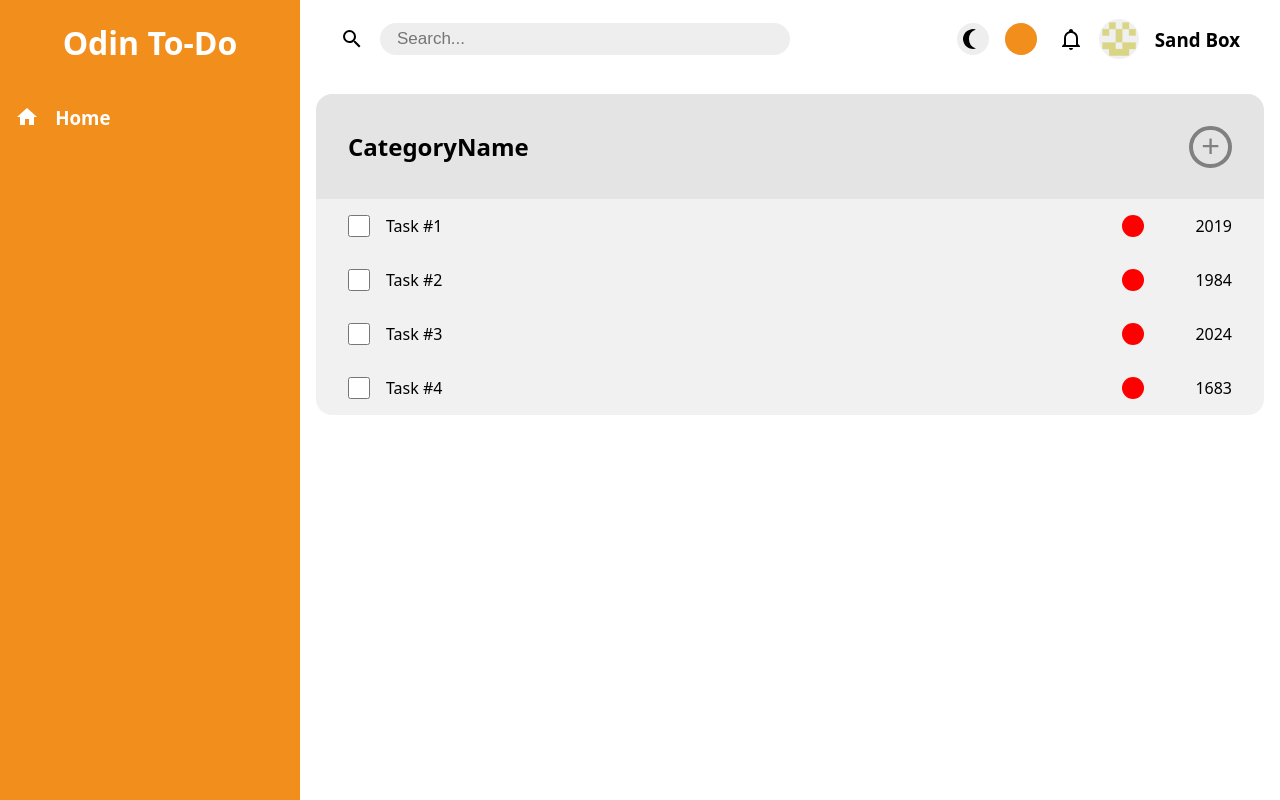
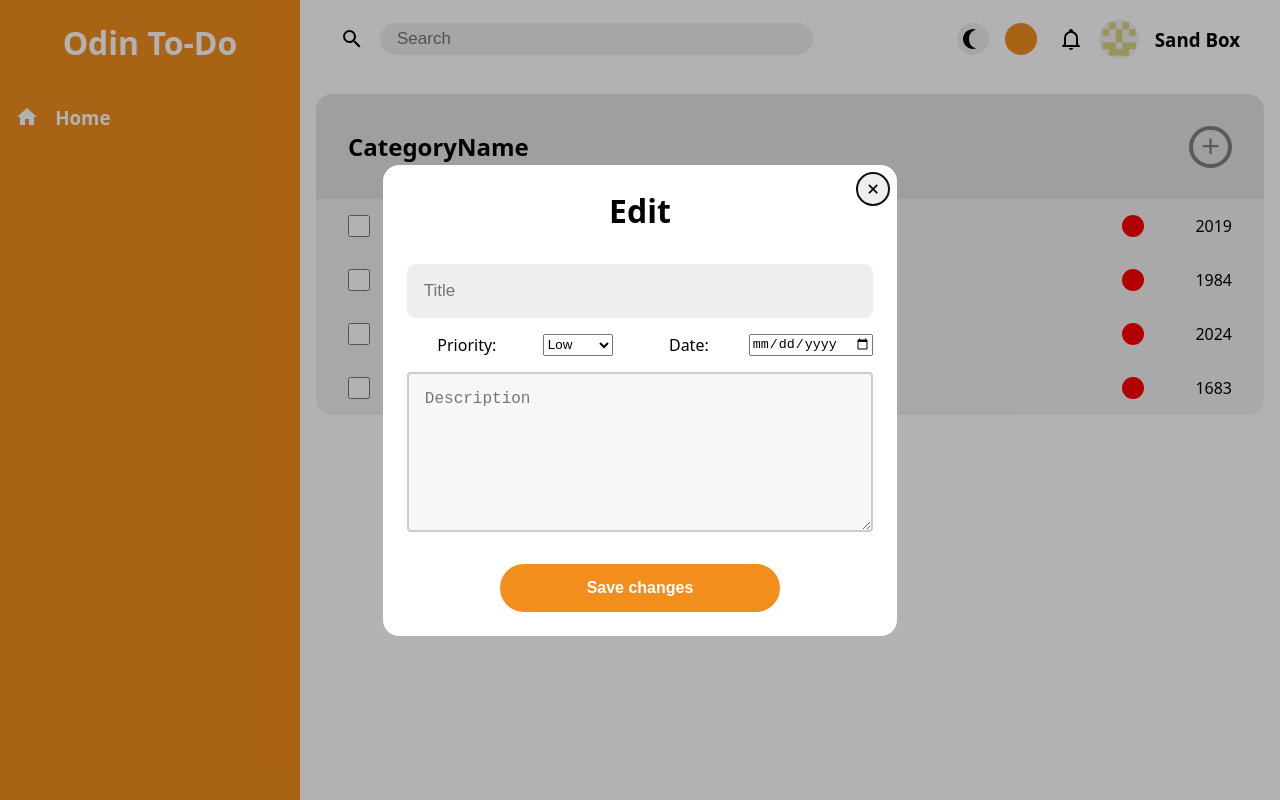
Before and after one commit to sandboks/Odin-ToDo, a website built with webpack: page src/template.html in a window 1280 px wide. Built offline with nearby package versions, Linux system fonts and the light colour scheme.

Commit message:
dialog window in progress

```diff
--- a/src/backEnd.js
+++ b/src/backEnd.js
@@ -92,7 +92,7 @@ export const BackEnd = (function () {
         }
 
         if (isDragging) {
-            clickableItem.style.transform = `translate(${pointerOffsetX}px, ${pointerOffsetY}px) rotate(2deg)`
+            clickableItem.style.transform = `translate(${pointerOffsetX}px, ${pointerOffsetY}px)` //  rotate(2deg)
             UpdateIdleItemsStateAndPosition();
         }
     }
--- /dev/null
+++ b/src/dialog.css
@@ -0,0 +1,134 @@
+/* MODAL DIALOG */
+
+dialog {
+    border: none !important;
+    border-radius: 1em;
+    padding: 1.5em;
+}
+
+dialog {
+    border: none !important;
+    border-radius: 1em;
+    padding: 1.5em;
+    overflow: visible;
+}
+
+dialog:-internal-dialog-in-top-layer::backdrop {
+    position: fixed;
+    inset: 0px;
+    background: rgba(0, 0, 0, 0.3);
+}
+
+.formInputSection {
+    gap: 1em;
+    display: flex;
+    flex-direction: column;;
+}
+
+label {
+    min-width: 120px;
+    width: 100%;
+    display: flex;
+    align-items: center;
+    justify-content: center;
+}
+
+form div {
+    display: flex;
+    flex-basis: 100%;
+}
+
+.SideBySide {
+    gap: 1em;
+}
+
+input[type="text" i], input[type="number" i] { /*[type=text]*/
+    float: right;
+    padding: 1em;
+    border: none;
+    font-size: 17px;
+
+    border-radius: calc(var(--border-radius)/2);
+    background-color: var(--main-color-light);
+    padding-left: 1em;
+
+    width: 100%;
+}
+
+#dialogHeaderText {
+    text-align: center;
+    margin: 0;
+}
+
+.addNewBookDialogDiv {
+    display: flex;
+    flex-direction: column;
+    align-items: center;
+    gap: 2em;
+}
+
+.addNewBookDialogDiv button {
+    width: 60%;
+    padding-top: 1em;
+}
+
+.buttonImage {
+    width: 24px;
+    height: 24px;
+    cursor: pointer;
+}
+
+.closeButtonDiv {
+    position: absolute;
+    top: 0.5em;
+    right: 0.5em;
+    aspect-ratio: 1 / 1;
+    width: 2em;
+    /* height: 2em; */
+}
+
+.closeButtonDiv button {
+        /* position: absolute; */
+    /* top: 0.5em; */
+    /* right: 0.5em; */
+    width: 100%;
+    height: 100%;
+    border-radius: 50%;
+    border-width: 0;
+    font-size: x-large;
+    transform: rotate(45deg);
+    text-align: center;
+    /* padding: 2.5em; */
+    padding: 0;
+    /* aspect-ratio: 1 / 1; */
+    /* width: 2em;*/
+
+    cursor: pointer;
+}
+
+dialog textarea {
+    width: 100%;
+    height: 10em;
+    padding: 1em;
+    box-sizing: border-box;
+    border: 2px solid #ccc;
+    border-radius: 4px;
+    background-color: #f8f8f8;
+    font-size: 16px;
+}
+
+#dialogSaveButton {
+    padding: 12px 24px;
+    border-radius: 1.5em;
+    border: 0px;
+    text-decoration: none;
+    color: white;
+    background-color: var(--main-color);
+    text-align: center;
+    font-size: 16px;
+    font-weight: bold;
+    width: 60%;
+    height: 3em;
+    transition: var(--transition-time);
+    cursor: pointer;
+}
--- a/src/index.js
+++ b/src/index.js
@@ -1,4 +1,5 @@
 import "./style.css";
+import "./dialog.css";
 // all major functions are stored in these objects
 import Task from "./task.js";
 import {FrontEnd} from "./frontEnd.js" //, domManipulator, notesManager
@@ -19,3 +20,18 @@ for (let i = 0; i < tasksHardcoded.length; i++) {
     allTasks.push(t);
     FrontEnd.AppendNewTask(t);
 }
+
+const createDialog = document.getElementById("addNewBookDialog");
+const closeButton = document.getElementById("panelCloseButton");
+
+createDialog.showModal();
+
+// "Close" button closes the dialog
+closeButton.addEventListener("click", () => {
+    CloseDialog();
+});
+
+function CloseDialog() {
+    //bookCurrentlyEditing = null;
+    createDialog.close();
+}
--- a/src/style.css
+++ b/src/style.css
@@ -158,7 +158,7 @@ TOP BANNER
     padding-left: var(--padding-amount);
 }
 
-input[type=text] {
+input[type=text]#searchbar  {
     float: right;
     padding: 6px;
     border: none;
@@ -345,7 +345,7 @@ Extra div that gives rounded corners to the bottom of the entire section
 
 .taskRow.is-draggable {
     cursor: grabbing;
-    z-index: 3;
+    z-index: 1;
     position: relative;
 }
 
--- a/src/template.html
+++ b/src/template.html
@@ -6,6 +6,52 @@
     <title>Odin To-Do</title>
 </head>
 <body>
+    <!--
+    DIALOGUE
+    -->
+    <dialog id="addNewBookDialog">
+        <div class="closeButtonDiv">
+            <!--
+            <img src="img/close-circle-outline.svg" id="panelCloseButton" class="buttonImage">
+            -->
+            <button id="panelCloseButton">
+                <span>+</span>
+            </button>
+        </div>
+        <div class="addNewBookDialogDiv">
+            <h1 id="dialogHeaderText">Edit</h1>
+            <form method="dialog" id="addNewBookForm">
+                <div class="formInputSection">
+                    <div>
+                        <input type="text" name="title" placeholder="Title">
+                    </div>
+
+                    <div class="SideBySide">
+                        <label for="priority">Priority:</label>
+                        <select name="priority" id="priority">
+                            <option value="high">High</option>
+                            <option value="medium">Medium</option>
+                            <option value="low" selected="selected">Low</option>
+                        </select>
+                        <div>
+                            <label for="dateField">Date:</label>
+                            <input type="date" id="dateField">
+                        </div>
+                    </div>
+                    <div>
+                        <textarea name="description" placeholder="Description"></textarea>
+                        <!--
+                        <input type="text" name="description" placeholder="Description">
+                        -->
+                    </div>
+                </div>
+            </form>
+            <button id="dialogSaveButton">Save changes</button>
+        </div>
+    </dialog>
+    <!--
+    CONTENT
+    -->
     <div class="contentGrid">
         <div class="leftPanel">
             <div class="leftPanelHeader">
@@ -24,7 +70,7 @@
             <div class="topBannerHeader">
                 <div class="topBannerSearch">
                     <img src="img/magnify.svg" class="avatarAlertSectionSmall">
-                    <input type="text" placeholder="Search...">
+                    <input type="text" placeholder="Search" id="searchbar">
                 </div>
                 <div class="topBannerAlerts">
                     <div class="controlsRow">
```
